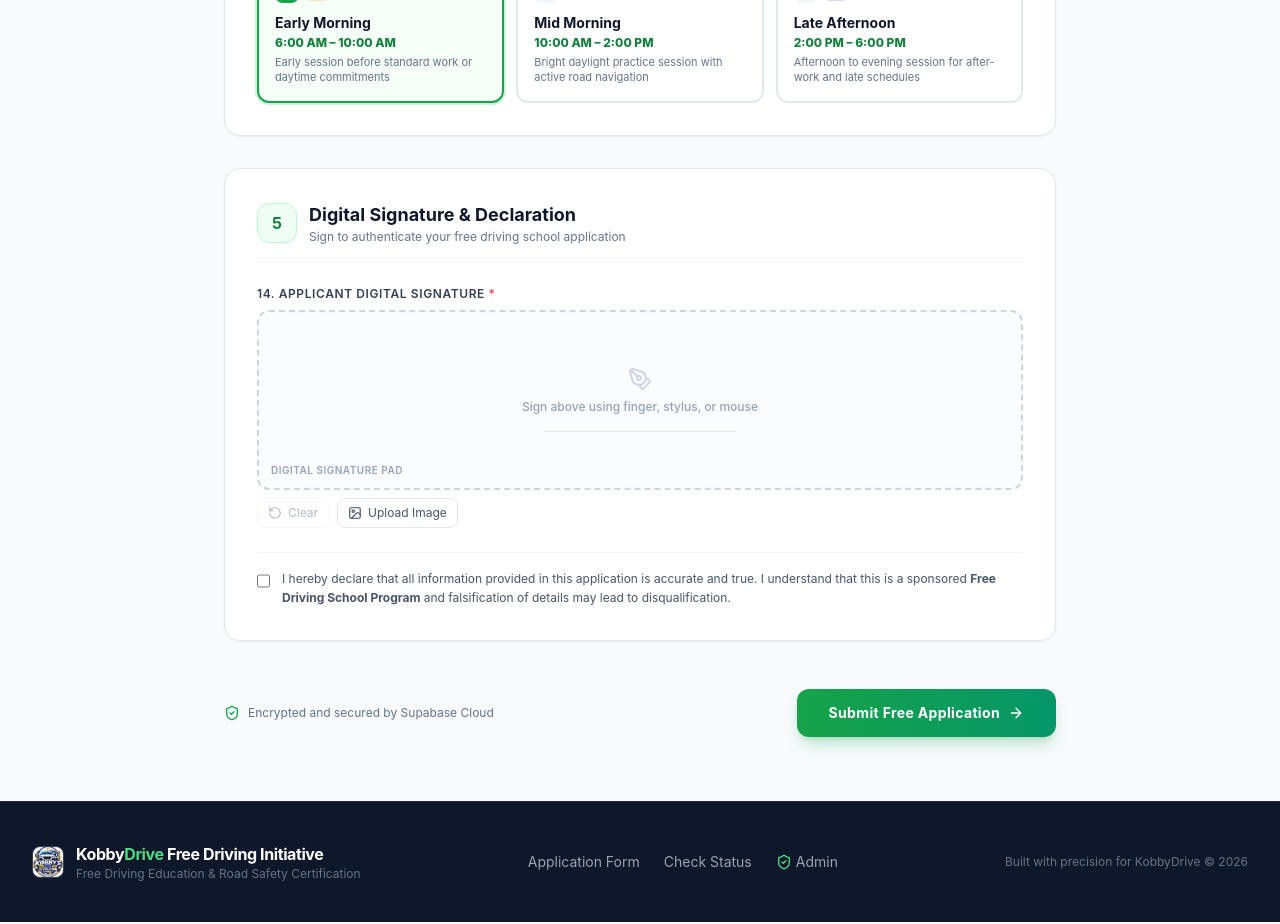
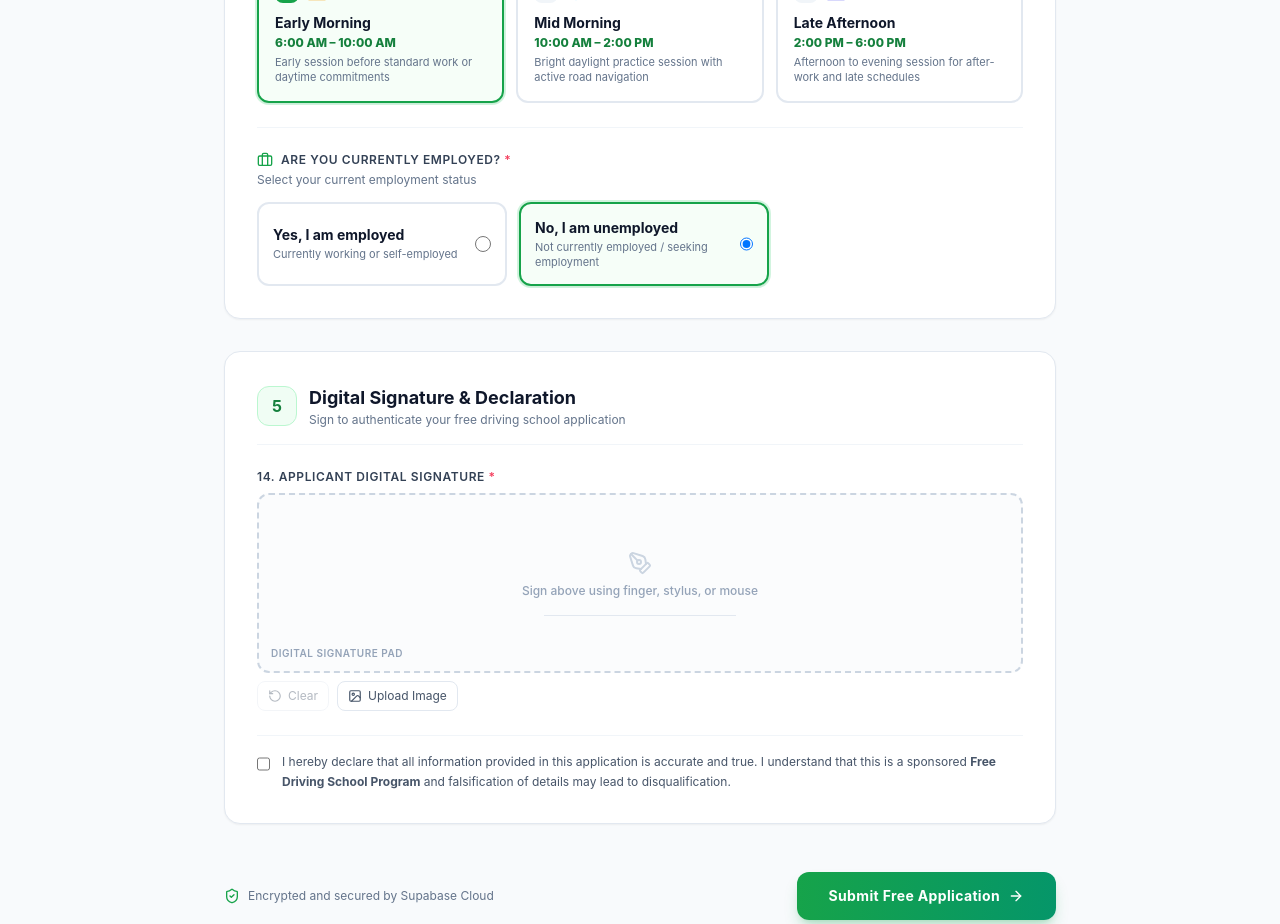
Before and after one commit to awuah/kobbydrive, a Next.js app: page / in a window 1280 px wide. Shown: the part 3100-4024 px from the top of the page. Built offline with nearby package versions, Linux system fonts and the light colour scheme.

Commit message:
feat(forms): add 'Are you employed? Yes or No' field to application form, dossier, tracking, and admin dashboard

```diff
--- a/src/app/admin/page.tsx
+++ b/src/app/admin/page.tsx
@@ -67,6 +67,7 @@ export default function AdminDashboardPage() {
   const [statusFilter, setStatusFilter] = useState("all");
   const [genderFilter, setGenderFilter] = useState("all");
   const [scheduleFilter, setScheduleFilter] = useState("all");
+  const [employedFilter, setEmployedFilter] = useState("all");
   const [selectedApplication, setSelectedApplication] = useState<Application | null>(null);
   const [sortOrder, setSortOrder] = useState<"desc" | "asc">("desc");
 
@@ -327,6 +328,7 @@ export default function AdminDashboardPage() {
         "Date of Birth",
         "Place of Birth",
         "Nationality",
+        "Currently Employed",
         "Phone Number",
         "Email",
         "Training Purpose",
@@ -344,6 +346,7 @@ export default function AdminDashboardPage() {
         const details = parseTrainingDetails(app.training_purpose);
         const purpose = app.training_schedule ? app.training_purpose : details.purpose;
         const schedule = app.training_schedule || details.schedule || "unscheduled";
+        const isEmployed = app.is_employed || details.is_employed || "No";
 
         return [
           `"${app.application_number}"`,
@@ -356,6 +359,7 @@ export default function AdminDashboardPage() {
           `"${app.date_of_birth}"`,
           `"${app.place_of_birth.replace(/"/g, '""')}"`,
           `"${app.nationality}"`,
+          `"${isEmployed}"`,
           `"${app.phone_number}"`,
           `"${app.email}"`,
           `"${(purpose || "Personal").replace(/"/g, '""')}"`,
@@ -394,6 +398,11 @@ export default function AdminDashboardPage() {
       } else {
         if (!appSched.includes(scheduleFilter.toLowerCase())) return false;
       }
+    }
+    if (employedFilter !== "all") {
+      const details = parseTrainingDetails(app.training_purpose);
+      const emp = app.is_employed || details.is_employed || "No";
+      if (emp !== employedFilter) return false;
     }
     return true;
   });
@@ -582,6 +591,16 @@ export default function AdminDashboardPage() {
             </select>
 
             <select
+              value={employedFilter}
+              onChange={(e) => setEmployedFilter(e.target.value)}
+              className="px-3 py-1.5 rounded-lg border border-slate-300 bg-white text-xs font-medium text-slate-700 focus:ring-2 focus:ring-brand-500"
+            >
+              <option value="all">All Employment</option>
+              <option value="Yes">💼 Employed (Yes)</option>
+              <option value="No">👤 Unemployed (No)</option>
+            </select>
+
+            <select
               value={sortOrder}
               onChange={(e) => {
                 setSortOrder(e.target.value as "desc" | "asc");
@@ -753,6 +772,21 @@ export default function AdminDashboardPage() {
                               <span className="text-[10px] font-semibold bg-slate-100 text-slate-700 px-1.5 py-0.5 rounded">
                                 📍 {app.electoral_area || "Amanful West"}
                               </span>
+                              {(() => {
+                                const details = parseTrainingDetails(app.training_purpose);
+                                const isEmp = (app.is_employed || details.is_employed) === "Yes";
+                                return (
+                                  <span
+                                    className={`text-[10px] font-bold px-1.5 py-0.5 rounded border ${
+                                      isEmp
+                                        ? "bg-emerald-50 text-emerald-800 border-emerald-300"
+                                        : "bg-slate-100 text-slate-600 border-slate-200"
+                                    }`}
+                                  >
+                                    {isEmp ? "💼 Employed" : "Unemployed"}
+                                  </span>
+                                );
+                              })()}
                             </div>
                           </div>
                         </div>
--- a/src/app/api/admin/route.ts
+++ b/src/app/api/admin/route.ts
@@ -48,10 +48,18 @@ export async function GET(req: NextRequest) {
         .eq("application_id", id)
         .order("created_at", { ascending: false });
 
+      const { purpose, schedule, is_employed } = parseTrainingDetails(application.training_purpose);
+      const mappedApplication = {
+        ...application,
+        training_purpose: purpose,
+        training_schedule: schedule,
+        is_employed,
+      };
+
       return NextResponse.json(
         {
           success: true,
-          data: application,
+          data: mappedApplication,
           logs: logs || [],
         },
         { status: 200 }
@@ -158,11 +166,12 @@ export async function GET(req: NextRequest) {
     const totalCount = count ?? applications?.length ?? 0;
 
     const mappedApplications = (applications || []).map((app) => {
-      const { purpose, schedule } = parseTrainingDetails(app.training_purpose);
+      const { purpose, schedule, is_employed } = parseTrainingDetails(app.training_purpose);
       return {
         ...app,
         training_purpose: purpose,
         training_schedule: schedule,
+        is_employed,
       };
     });
 
@@ -210,12 +219,8 @@ export async function PATCH(req: NextRequest) {
         .in("id", batchIds);
 
       for (const app of (batchApps || [])) {
-        let basePurpose = "Personal";
-        if (app.training_purpose) {
-          const parts = app.training_purpose.split("|| Schedule: ");
-          basePurpose = parts[0].trim() || "Personal";
-        }
-        const updatedPurpose = `${basePurpose} || Schedule: ${training_schedule}`;
+        const details = parseTrainingDetails(app.training_purpose);
+        const updatedPurpose = `${details.purpose} || Schedule: ${training_schedule} || Employed: ${details.is_employed || "No"}`;
         await supabase
           .from("kbdr_applications")
           .update({
--- a/src/app/download-form/page.tsx
+++ b/src/app/download-form/page.tsx
@@ -264,10 +264,35 @@ export default function DownloadFormPage() {
           </div>
         </div>
 
-        {/* Section 6: Declaration & Signature */}
+        {/* Section 6: Employment Status */}
+        <div className="mb-6 space-y-3">
+          <div className="bg-slate-900 text-white font-bold px-3 py-1.5 rounded text-xs uppercase tracking-wider">
+            6. Are you currently employed? (Tick One)
+          </div>
+
+          <div className="grid grid-cols-2 gap-3 pt-1">
+            <div className="flex items-center gap-2.5 p-2 border border-slate-200 rounded">
+              <div className="w-4 h-4 border border-slate-400 rounded-sm shrink-0"></div>
+              <div>
+                <div className="font-bold text-[11px] text-slate-900">Yes, I am employed</div>
+                <div className="text-[10px] text-slate-500">Currently working / self-employed</div>
+              </div>
+            </div>
+
+            <div className="flex items-center gap-2.5 p-2 border border-slate-200 rounded">
+              <div className="w-4 h-4 border border-slate-400 rounded-sm shrink-0"></div>
+              <div>
+                <div className="font-bold text-[11px] text-slate-900">No, I am unemployed</div>
+                <div className="text-[10px] text-slate-500">Currently seeking employment</div>
+              </div>
+            </div>
+          </div>
+        </div>
+
+        {/* Section 7: Declaration & Signature */}
         <div className="mb-6 space-y-3 border-t-2 border-slate-900 pt-4">
           <div className="bg-slate-900 text-white font-bold px-3 py-1.5 rounded text-xs uppercase tracking-wider">
-            6. Candidate Declaration & Signature
+            7. Candidate Declaration & Signature
           </div>
 
           <p className="text-[10px] text-slate-600 leading-relaxed pt-1">
--- a/src/app/track/page.tsx
+++ b/src/app/track/page.tsx
@@ -272,6 +272,16 @@ function TrackContent() {
                     </span>
                   </div>
                   <div>
+                    <span className="text-slate-400 block">Currently Employed?</span>
+                    <span className="font-semibold text-slate-800">
+                      {(() => {
+                        const details = parseTrainingDetails(app.training_purpose);
+                        const isEmp = (app.is_employed || details.is_employed) === "Yes";
+                        return isEmp ? "Yes (Employed)" : "No (Unemployed)";
+                      })()}
+                    </span>
+                  </div>
+                  <div>
                     <span className="text-slate-400 block">Registered Phone</span>
                     <span className="font-semibold text-slate-800">{app.phone_number}</span>
                   </div>
--- a/src/components/ApplicationForm.tsx
+++ b/src/components/ApplicationForm.tsx
@@ -21,6 +21,7 @@ import {
   ArrowRight,
   Camera,
   Clock,
+  Briefcase,
   Sunrise,
   Sun,
   Sunset,
@@ -46,6 +47,7 @@ interface FormState {
   electoral_area: string;
   training_purpose: string;
   training_schedule: string;
+  is_employed: string;
   passport_photo: string;
   signature_data: string;
   agreed_terms: boolean;
@@ -69,6 +71,7 @@ const initialFormState: FormState = {
   electoral_area: "",
   training_purpose: "Personal",
   training_schedule: "Early morning 6am to 10am",
+  is_employed: "No",
   passport_photo: "",
   signature_data: "",
   agreed_terms: false,
@@ -118,6 +121,8 @@ export default function ApplicationForm() {
       return "Please select what you will use the driver training for.";
     if (!form.training_schedule)
       return "Please select your preferred training schedule.";
+    if (!form.is_employed)
+      return "Please select your employment status (Yes or No).";
     if (!form.passport_photo)
       return "Passport photograph is required. Please upload your passport picture.";
     if (!form.signature_data) return "Digital signature is required. Please sign in the box below.";
@@ -282,6 +287,12 @@ export default function ApplicationForm() {
                 <div>
                   <span className="text-slate-500 text-xs block">Preferred Schedule</span>
                   <span className="font-semibold text-sky-700">{submittedData.form.training_schedule}</span>
+                </div>
+                <div>
+                  <span className="text-slate-500 text-xs block">Currently Employed?</span>
+                  <span className={`font-bold ${submittedData.form.is_employed === "Yes" ? "text-emerald-700" : "text-slate-700"}`}>
+                    {submittedData.form.is_employed === "Yes" ? "Yes (Employed)" : "No (Unemployed)"}
+                  </span>
                 </div>
                 <div>
                   <span className="text-slate-500 text-xs block">Takoradi Electoral Area</span>
@@ -831,6 +842,60 @@ export default function ApplicationForm() {
             })}
           </div>
         </div>
+
+        {/* Employment Status */}
+        <div className="pt-6 border-t border-slate-100">
+          <div className="flex items-center gap-2 mb-1">
+            <Briefcase className="w-4 h-4 text-brand-600" />
+            <label className="block text-xs font-semibold uppercase tracking-wider text-slate-700">
+              Are you currently employed? <span className="text-rose-500">*</span>
+            </label>
+          </div>
+          <p className="text-xs text-slate-500 mb-3.5">
+            Select your current employment status
+          </p>
+
+          <div className="grid grid-cols-1 sm:grid-cols-2 gap-3 max-w-lg">
+            {[
+              {
+                value: "Yes",
+                label: "Yes, I am employed",
+                desc: "Currently working or self-employed",
+              },
+              {
+                value: "No",
+                label: "No, I am unemployed",
+                desc: "Not currently employed / seeking employment",
+              },
+            ].map((opt) => {
+              const isSelected = form.is_employed === opt.value;
+              return (
+                <label
+                  key={opt.value}
+                  className={`relative p-3.5 rounded-xl border-2 cursor-pointer transition-all flex items-center justify-between select-none ${
+                    isSelected
+                      ? "border-brand-600 bg-brand-50/60 ring-2 ring-brand-500/20 shadow-sm"
+                      : "border-slate-200 bg-white hover:border-slate-300 hover:bg-slate-50/50"
+                  }`}
+                >
+                  <div>
+                    <h4 className="font-bold text-sm text-slate-900">{opt.label}</h4>
+                    <p className="text-[11px] text-slate-500 mt-0.5 leading-snug">{opt.desc}</p>
+                  </div>
+                  <input
+                    type="radio"
+                    name="is_employed"
+                    value={opt.value}
+                    checked={isSelected}
+                    onChange={handleChange}
+                    className="w-4 h-4 text-brand-600 focus:ring-brand-500 border-slate-300 ml-3"
+                    required
+                  />
+                </label>
+              );
+            })}
+          </div>
+        </div>
       </div>
 
       {/* Section 5: Signature & Declaration */}
--- a/src/lib/email.ts
+++ b/src/lib/email.ts
@@ -21,6 +21,7 @@ export interface ApplicationEmailData {
   electoral_area: string;
   training_purpose: string;
   training_schedule?: string;
+  is_employed?: string;
   passport_photo?: string;
   signature_data?: string;
   created_at: string;
@@ -117,6 +118,7 @@ export async function sendApplicationEmailNotification(
         ${app.postal_address ? `<tr><th>Postal Address</th><td>${app.postal_address}</td></tr>` : ""}
         <tr><th>Driver Training Purpose</th><td><strong style="color: #047857;">${app.training_purpose}</strong></td></tr>
         <tr><th>Preferred Training Schedule</th><td><strong style="color: #0284c7;">${app.training_schedule || "Unscheduled"}</strong></td></tr>
+        <tr><th>Currently Employed?</th><td><strong style="color: ${app.is_employed === "Yes" ? "#047857" : "#475569"};">${app.is_employed === "Yes" ? "Yes (Employed)" : "No (Unemployed)"}</strong></td></tr>
         <tr><th>Submission Timestamp</th><td>${new Date(app.created_at).toLocaleString()}</td></tr>
       </table>
 
--- a/src/lib/types.ts
+++ b/src/lib/types.ts
@@ -78,6 +78,7 @@ export interface Application {
   phone_number: string;
   training_purpose?: TrainingPurposeType | string;
   training_schedule?: TrainingScheduleType | string;
+  is_employed?: "Yes" | "No" | string;
   cohort_id?: string | null;
   cohort_name?: string | null;
   cohort_start_date?: string | null;
--- a/src/lib/utils.ts
+++ b/src/lib/utils.ts
@@ -137,29 +137,55 @@ export const TRAINING_SCHEDULES = [
 export function parseTrainingDetails(trainingPurposeRaw?: string | null): {
   purpose: string;
   schedule: string;
+  is_employed: "Yes" | "No" | string;
 } {
   if (!trainingPurposeRaw || !trainingPurposeRaw.trim()) {
-    return { purpose: "Personal", schedule: "unscheduled" };
+    return { purpose: "Personal", schedule: "unscheduled", is_employed: "No" };
   }
 
-  const raw = trainingPurposeRaw.trim();
+  let raw = trainingPurposeRaw.trim();
+  let is_employed = "No";
+  let schedule = "unscheduled";
+  let purpose = raw;
+
+  // Check for || Employed: Yes / No
+  if (raw.includes("|| Employed: ")) {
+    const empParts = raw.split("|| Employed: ");
+    raw = empParts[0].trim();
+    const rest = empParts[1].trim();
+    if (rest.includes("|| Schedule: ")) {
+      const restParts = rest.split("|| Schedule: ");
+      is_employed = restParts[0].trim();
+      schedule = restParts[1].trim();
+    } else {
+      is_employed = rest.trim();
+    }
+  }
+
   if (raw.includes("|| Schedule: ")) {
     const parts = raw.split("|| Schedule: ");
-    return {
-      purpose: parts[0].trim() || "Personal",
-      schedule: parts[1].trim() || "unscheduled",
-    };
+    purpose = parts[0].trim() || "Personal";
+    const schedPart = parts[1].trim();
+    if (schedPart.includes("|| Employed: ")) {
+      const empParts = schedPart.split("|| Employed: ");
+      schedule = empParts[0].trim() || "unscheduled";
+      is_employed = empParts[1].trim() || is_employed;
+    } else {
+      schedule = schedPart || "unscheduled";
+    }
+  } else if (raw.includes("[Schedule: ") && raw.endsWith("]")) {
+    const parts = raw.slice(0, -1).split("[Schedule: ");
+    purpose = parts[0].trim() || "Personal";
+    schedule = parts[1].trim() || "unscheduled";
+  } else {
+    purpose = raw;
   }
 
-  if (raw.includes("[Schedule: ") && raw.endsWith("]")) {
-    const parts = raw.slice(0, -1).split("[Schedule: ");
-    return {
-      purpose: parts[0].trim() || "Personal",
-      schedule: parts[1].trim() || "unscheduled",
-    };
-  }
-
-  return { purpose: raw, schedule: "unscheduled" };
+  return {
+    purpose: purpose || "Personal",
+    schedule: schedule || "unscheduled",
+    is_employed: is_employed === "Yes" ? "Yes" : "No",
+  };
 }
 
 export function formatTrainingScheduleBadge(schedule?: string | null): {
```
Also changed, not shown: src/app/api/applications/route.ts (+4 -4 lines), src/components/ApplicationDetailsModal.tsx (+16 -0 lines), 1 other file (tests, documents, lock files or other folders).
